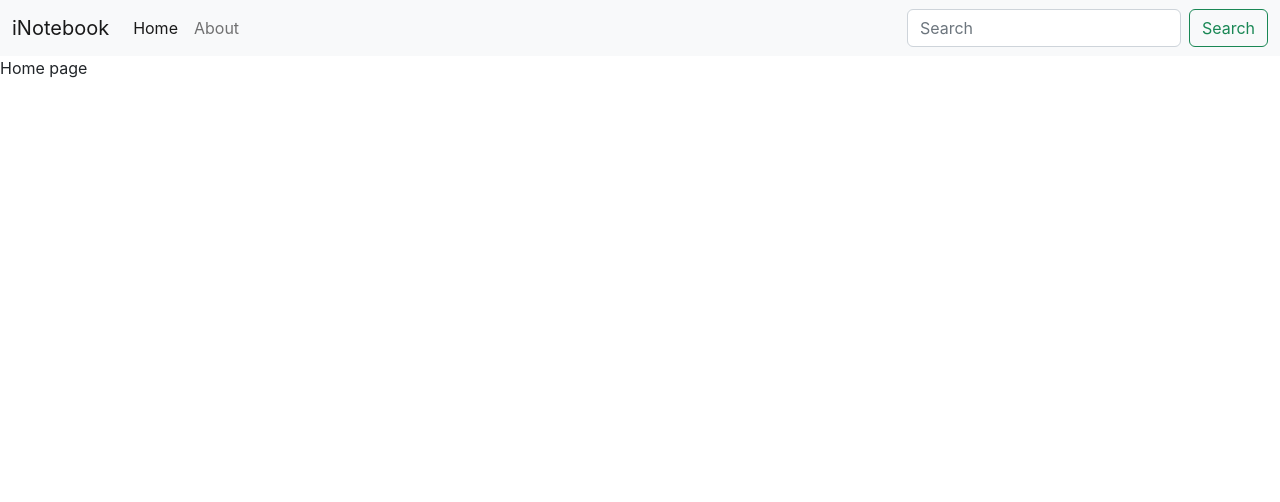
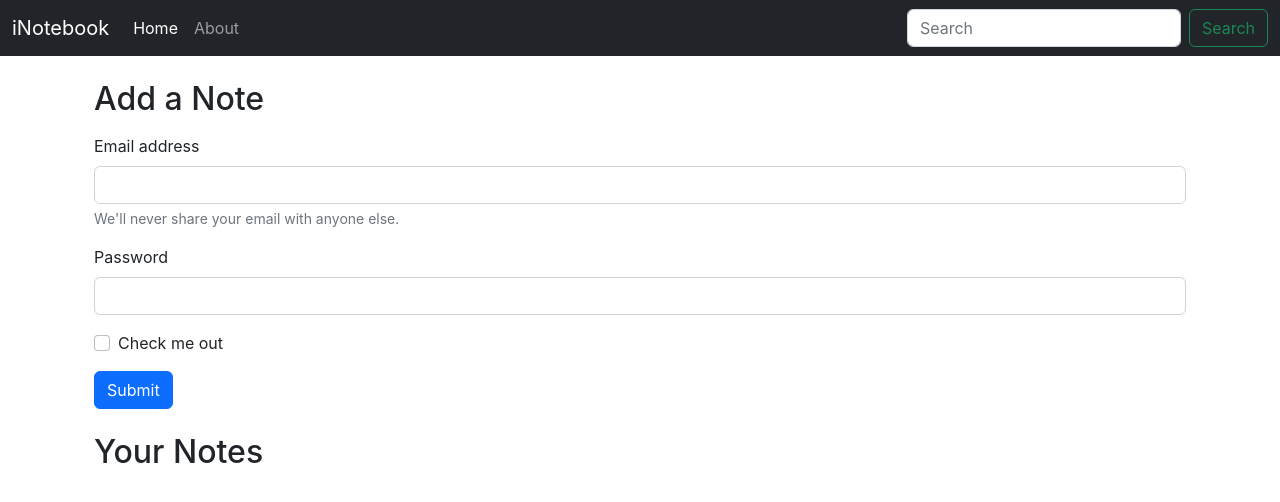
Before and after one commit to apu-1999/iNotebook, a React (Create React App) app: page / in a window 1280 px wide. Shown: the top 502 px of the page. Built offline with nearby package versions, Linux system fonts and the light colour scheme.

Commit message:
Applying useLocation hook

```diff
--- a/src/App.js
+++ b/src/App.js
@@ -11,10 +11,12 @@
       <NoteState>
         <Router>
           <Navbar />
+          <div className="container">
           <Routes>
             <Route exact path="/" element={<Home />}></Route>
             <Route exact path="/about" element={<About />}></Route>
           </Routes>
+          </div>
         </Router>
       </NoteState>
     </>
--- a/src/components/About.js
+++ b/src/components/About.js
@@ -1,15 +1,9 @@
-import { React, useContext, useEffect } from "react";
-import NoteContext from "../context/notes/NoteContext";
+import { React } from "react";
 
 const About = () => {
-  const a = useContext(NoteContext);
-  useEffect(() => {
-    a.update();
-    // eslint-disable-next-line
-  }, []);
   return (
     <div>
-      This is about {a.state.name} and she is in class {a.state.class}
+      This is about page
     </div>
   );
 };
--- a/src/components/Home.js
+++ b/src/components/Home.js
@@ -1,11 +1,55 @@
-import React from 'react'
+import React from "react";
 
 const Home = () => {
   return (
     <div>
-      Home page
+      <div className="container my-4">
+        <h2>Add a Note</h2>
+        <form className="my-3">
+          <div className="mb-3">
+            <label for="exampleInputEmail1" className="form-label">
+              Email address
+            </label>
+            <input
+              type="email"
+              className="form-control"
+              id="exampleInputEmail1"
+              aria-describedby="emailHelp"
+            />
+            <div id="emailHelp" className="form-text">
+              We'll never share your email with anyone else.
+            </div>
+          </div>
+          <div className="mb-3">
+            <label for="exampleInputPassword1" className="form-label">
+              Password
+            </label>
+            <input
+              type="password"
+              className="form-control"
+              id="exampleInputPassword1"
+            />
+          </div>
+          <div className="mb-3 form-check">
+            <input
+              type="checkbox"
+              className="form-check-input"
+              id="exampleCheck1"
+            />
+            <label className="form-check-label" for="exampleCheck1">
+              Check me out
+            </label>
+          </div>
+          <button type="submit" className="btn btn-primary">
+            Submit
+          </button>
+        </form>
+      </div>
+      <div className="container my-4">
+        <h2>Your Notes</h2>
+      </div>
     </div>
-  )
-}
+  );
+};
 
-export default Home
+export default Home;
--- a/src/components/Navbar.js
+++ b/src/components/Navbar.js
@@ -1,9 +1,13 @@
-import React from "react";
-import {Link} from "react-router-dom";
+import React, {useEffect} from "react";
+import {Link, useLocation} from "react-router-dom";
 
 const Navbar = () => {
+  let location = useLocation();
+  useEffect(() => {
+    console.log(location.pathname);
+  }, [location]);
   return (
-    <nav className="navbar navbar-expand-lg bg-light">
+    <nav className="navbar navbar-expand-lg navbar-dark bg-dark">
       <div className="container-fluid">
         <Link className="navbar-brand" to="/">
           iNotebook
@@ -22,12 +26,12 @@
         <div className="collapse navbar-collapse" id="navbarSupportedContent">
           <ul className="navbar-nav me-auto mb-2 mb-lg-0">
             <li className="nav-item">
-              <Link className="nav-link active" aria-current="page" to="/">
+              <Link className={`nav-link ${location.pathname==='/'?"active":""}`} aria-current="page" to="/">
                 Home
               </Link>
             </li>
             <li className="nav-item">
-              <Link className="nav-link" to="/about">
+              <Link className={`nav-link ${location.pathname==='/about'?"active":""}`} to="/about">
                 About
               </Link>
             </li>
--- a/src/context/notes/NoteState.js
+++ b/src/context/notes/NoteState.js
@@ -1,23 +1,9 @@
-import React, { useState } from "react";
+import React from "react";
 import NoteContext from "./NoteContext";
 
 const NoteState = (props) => {
-    const [state, setMyState] = useState({
-        "name" : "Apurva",
-        "class" : "10A"
-    });
-
-    const update = () => {
-        setTimeout(() => {
-            setMyState({
-                "name" : "Sandhya",
-                "class" : "10B"
-            })
-        }, 1000);
-    }
-
     return(
-        <NoteContext.Provider value={{state:state, update:update}}>
+        <NoteContext.Provider value={{}}>
             {props.children}
         </NoteContext.Provider>
     )
```
